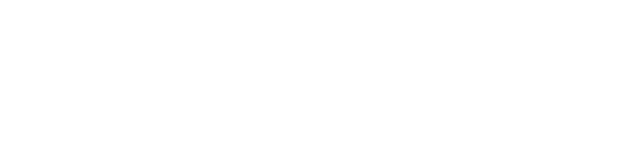
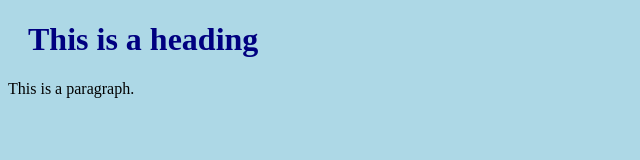
Before and after one commit to Samuel-Potter-University-Portfolio/301CR-Web-API, a website: page frontend/index.html in a window 1280 px wide. Shown: the whole page, without its empty margins (0-640 px from the left). Drawn offline with Linux system fonts and the light colour scheme.

Commit message:
Front end CSS test

```diff
--- a/frontend/index.html
+++ b/frontend/index.html
@@ -1,7 +1,11 @@
+<!DOCTYPE html>
 <html>
 	<head>
-		<title>Index<index/>
+		<title>Index</title>
+		<link rel="stylesheet" type="text/css" href="style.css">
 	<head/>
 	<body>
+	<h1>This is a heading</h1>
+	<p>This is a paragraph.</p>
 	</body>
 </html>
--- /dev/null
+++ b/frontend/style.css
@@ -0,0 +1,8 @@
+body {
+	background-color: lightblue;
+}
+
+h1 {
+	color: navy;
+	margin-left: 20px;
+}
--- a/package.json
+++ b/package.json
@@ -1,7 +1,7 @@
 {
   "name": "bomberboyapi",
   "version": "0.1.0",
-  "description": "A web API intended for usage with BomberBoy",
+  "description": "A RESTful API intended for usage with BomberBoy",
   "main": "index.js",
   "scripts": {
     "start": "node index.js",
```
